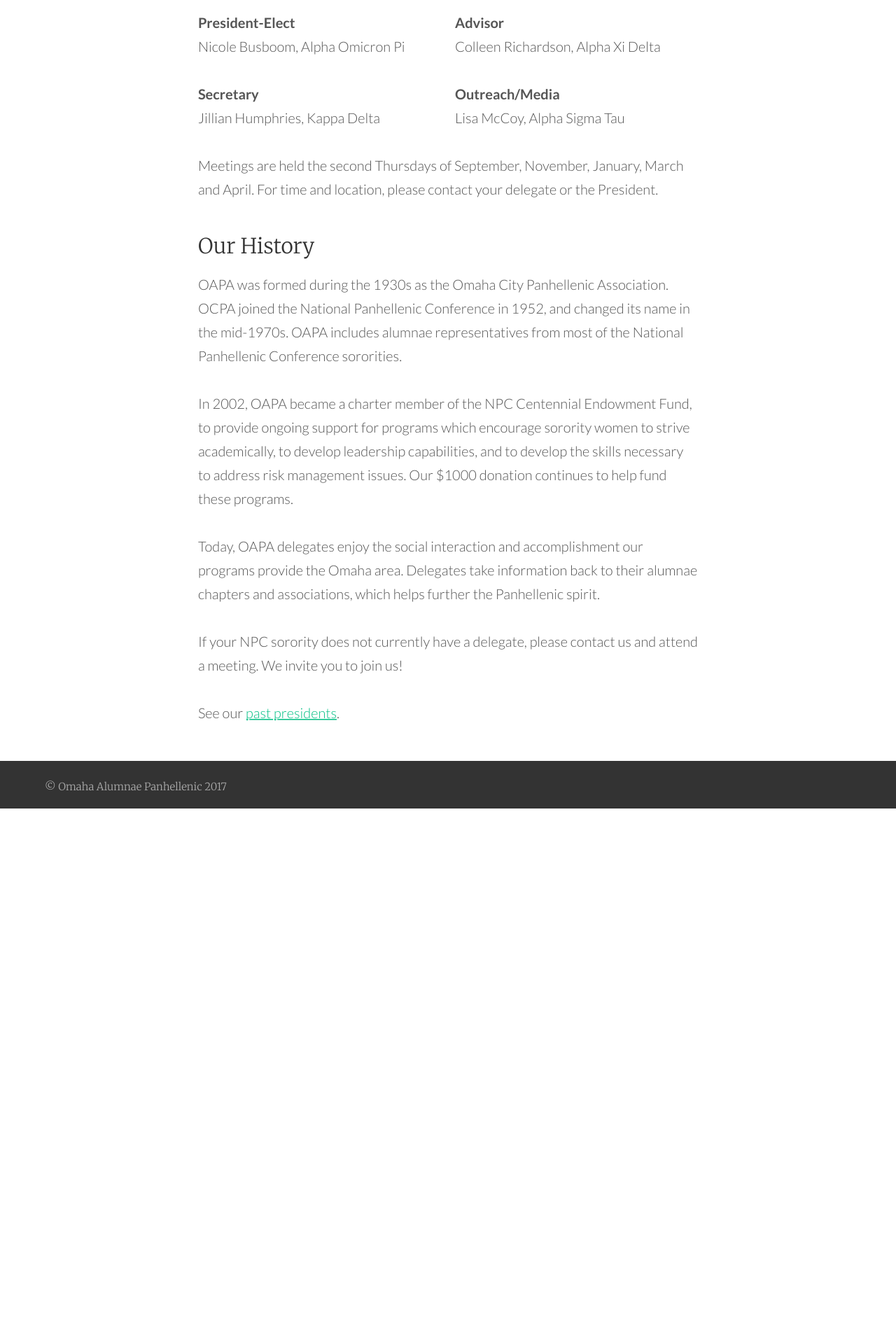
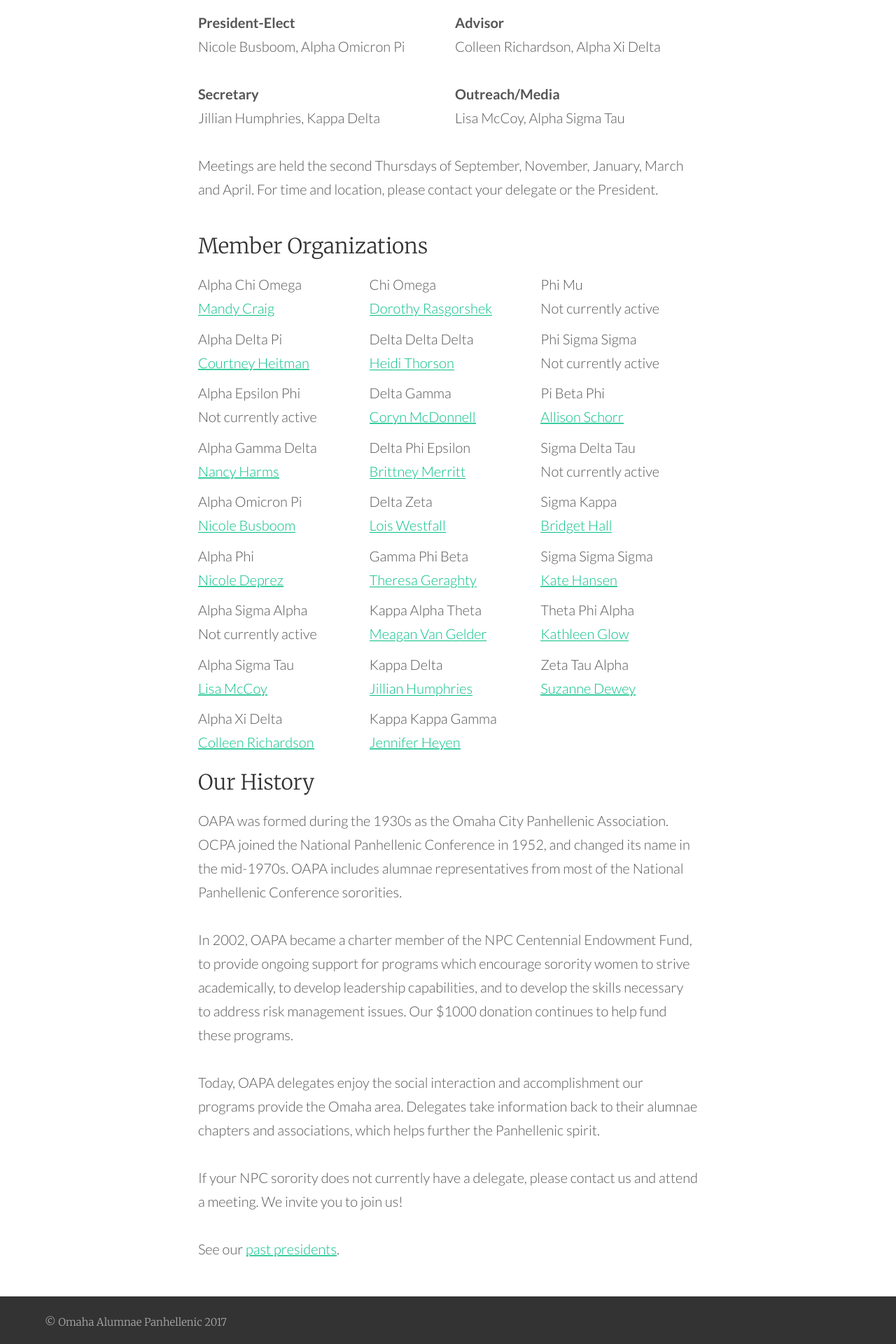
Before and after one commit to courtneyxann/oapa, a Jekyll site: the page built from docs/about-us.md, in a window 1280 px wide. Shown: the part 1083-3003 px from the top of the page at 70% size. Built offline with Jekyll 4.4.1, drawn with Linux system fonts in a browser that asks for light colours; before the commit the page ends 2238 px from its top, so only the background shows below that.

Commit message:
Adding member organizations.

```diff
--- a/docs/about-us.md
+++ b/docs/about-us.md
@@ -41,6 +41,116 @@
 Meetings are held the second Thursdays of September, November, January, March and April. For time and location, please contact your delegate or the President.
 
 
+### Member Organizations
+
+<div class="members">
+<ul>
+<li>Alpha Chi Omega</li>
+<li><a href="mailto:?subject=OAPA%20Information">Mandy Craig</a></li>
+</ul>
+<ul>
+<li>Alpha Delta Pi</li>
+<li><a href="mailto:enaaadpi.panhellenic@gmail.com?subject=OAPA%20Information">Courtney Heitman</a></li>
+</ul>
+<ul>
+<li>Alpha Epsilon Phi</li>
+<li>Not currently active</li>
+</ul>
+<ul>
+<li>Alpha Gamma Delta</li>
+<li><a href="mailto:?subject=OAPA%20Information">Nancy Harms</a></li>
+</ul>
+<ul>
+<li>Alpha Omicron Pi</li>
+<li><a href="mailto:?subject=OAPA%20Information">Nicole Busboom</a></li>
+</ul>
+<ul>
+<li>Alpha Phi</li>
+<li><a href="mailto:?subject=OAPA%20Information">Nicole Deprez</a></li>
+</ul>
+<ul>
+<li>Alpha Sigma Alpha</li>
+<li>Not currently active</li>
+</ul>
+<ul>
+<li>Alpha Sigma Tau</li>
+<li><a href="mailto:?subject=OAPA%20Information">Lisa McCoy</a></li>
+</ul>
+<ul>
+<li>Alpha Xi Delta</li>
+<li><a href="mailto:?subject=OAPA%20Information">Colleen Richardson</a></li>
+</ul>
+<ul>
+<li>Chi Omega</li>
+<li><a href="mailto:?subject=OAPA%20Information">Dorothy Rasgorshek</a></li>
+</ul>
+<ul>
+<li>Delta Delta Delta</li>
+<li><a href="mailto:?subject=OAPA%20Information">Heidi Thorson</a></li>
+</ul>
+<ul>
+<li>Delta Gamma</li>
+<li><a href="mailto:?subject=OAPA%20Information">Coryn McDonnell</a></li>
+</ul>
+<ul>
+<li>Delta Phi Epsilon</li>
+<li><a href="mailto:?subject=OAPA%20Information">Brittney Merritt</a></li>
+</ul>
+<ul>
+<li>Delta Zeta</li>
+<li><a href="mailto:?subject=OAPA%20Information">Lois Westfall</a></li>
+</ul>
+<ul>
+<li>Gamma Phi Beta</li>
+<li><a href="mailto:?subject=OAPA%20Information">Theresa Geraghty</a></li>
+</ul>
+<ul>
+<li>Kappa Alpha Theta</li>
+<li><a href="mailto:?subject=OAPA%20Information">Meagan Van Gelder</a></li>
+</ul>
+<ul>
+<li>Kappa Delta</li>
+<li><a href="mailto:?subject=OAPA%20Information">Jillian Humphries</a></li>
+</ul>
+<ul>
+<li>Kappa Kappa Gamma</li>
+<li><a href="mailto:?subject=OAPA%20Information">Jennifer Heyen</a></li>
+</ul>
+<ul>
+<li>Phi Mu</li>
+<li>Not currently active</li>
+</ul>
+<ul>
+<li>Phi Sigma Sigma</li>
+<li>Not currently active</li>
+</ul>
+<ul>
+<li>Pi Beta Phi</li>
+<li><a href="mailto:?subject=OAPA%20Information">Allison Schorr</a></li>
+</ul>
+<ul>
+<li>Sigma Delta Tau</li>
+<li>Not currently active</li>
+</ul>
+<ul>
+<li>Sigma Kappa</li>
+<li><a href="mailto:?subject=OAPA%20Information">Bridget Hall</a></li>
+</ul>
+<ul>
+<li>Sigma Sigma Sigma</li>
+<li><a href="mailto:?subject=OAPA%20Information">Kate Hansen</a></li>
+</ul>
+<ul>
+<li>Theta Phi Alpha</li>
+<li><a href="mailto:?subject=OAPA%20Information">Kathleen Glow</a></li>
+</ul>
+<ul>
+<li>Zeta Tau Alpha</li>
+<li><a href="mailto:?subject=OAPA%20Information">Suzanne Dewey</a></li>
+</ul>
+</div>
+
+
 ### Our History
 
 OAPA was formed during the 1930s as the Omaha City Panhellenic Association. OCPA joined the National Panhellenic Conference in 1952, and changed its name in the mid-1970s. OAPA includes alumnae representatives from most of the National Panhellenic Conference sororities.
--- a/docs/assets/styles.scss
+++ b/docs/assets/styles.scss
@@ -467,6 +467,18 @@
   }
 }
 
-.about-oapa .officers {
+.about-oapa {
+  .officers {
   column-count: 2;
+  }
+  .members {
+    column-count: 3;
+    ul {
+    margin-left: 0;
+    margin-bottom: 0;
+    li {
+    list-style-type: none;
+    }
+  }
+  }
 }
```
